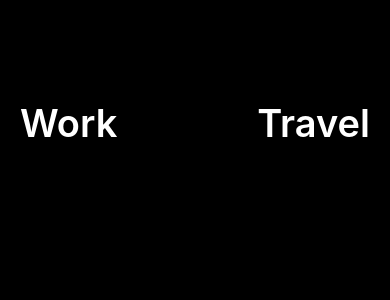
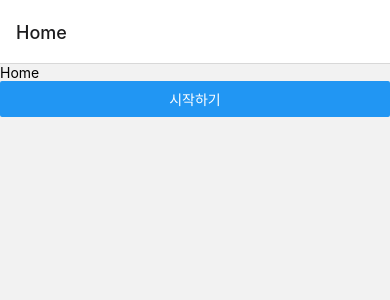
Before and after one commit to subin3277/LoveLetter_RN, a React Native app: screen /Home in a window 390 px wide. Shown: the top 300 px of the page. Built offline with nearby package versions, Linux system fonts and the light colour scheme.

Commit message:
navigation

```diff
--- a/App.js
+++ b/App.js
@@ -1,37 +1,20 @@
-import { StatusBar } from 'expo-status-bar';
-import { StyleSheet, Text, View, TouchableOpacity, TouchableHighlight, TouchableWithoutFeedback } from 'react-native';
-import { theme } from './color';
+import React from "react";
+import "react-native-gesture-handler";
+import { NavigationContainer } from "@react-navigation/native";
+import { createStackNavigator } from "@react-navigation/stack";
 
+import Home from "./src/screens/Home";
+import Settings from "./src/screens/Settings";
+
+const Stack = createStackNavigator();
 export default function App() {
+
   return (
-    <View style={styles.container}>
-      <StatusBar style="auto" />
-      <View style={styles.header}>
-        <TouchableOpacity>
-          <Text style={styles.btnText}>Work</Text>
-        </TouchableOpacity>
-        <TouchableWithoutFeedback>
-          <Text style={styles.btnText}>Travel</Text>
-        </TouchableWithoutFeedback>
-      </View>
-    </View>
+    <NavigationContainer>
+      <Stack.Navigator initialRouteName="Home">
+        <Stack.Screen name="Home" component={Home}/>
+        <Stack.Screen name="Settings" component={Settings}/>
+      </Stack.Navigator>
+    </NavigationContainer>
   );
 }
-
-const styles = StyleSheet.create({
-  container: {
-    flex: 1,
-    backgroundColor: theme.bg,
-    paddingHorizontal : 20,
-  },
-  header : {
-    flexDirection : "row",
-    justifyContent : "space-between",
-    marginTop : 100,
-  },
-  btnText : {
-    fontSize : 38,
-    fontWeight : '600',
-    color : 'white'
-  }
-});
--- a/package.json
+++ b/package.json
@@ -9,6 +9,8 @@
     "web": "expo start --web"
   },
   "dependencies": {
+    "@react-navigation/native": "^6.1.17",
+    "@react-navigation/stack": "^6.3.29",
     "expo": "~50.0.14",
     "expo-status-bar": "~1.11.1",
     "react": "18.2.0",
--- /dev/null
+++ b/src/screens/Home.js
@@ -0,0 +1,12 @@
+import { Text, View, Button } from "react-native";
+
+function Home({navigation}) {
+  return(
+    <View>
+      <Text>Home</Text>
+      <Button title="시작하기" onPress={() => navigation.navigate('Settings')}/>
+    </View>
+  )
+}
+
+export default Home;
--- /dev/null
+++ b/src/screens/Settings.js
@@ -0,0 +1,12 @@
+import { Text, View, Button } from "react-native";
+
+function Settings() {
+  return(
+    <View>
+      <Text>Settings</Text>
+      <Button title="시작하기" />
+    </View>
+  )
+}
+
+export default Settings;
```
Also changed, not shown: 1 other file (tests, documents, lock files or other folders).
